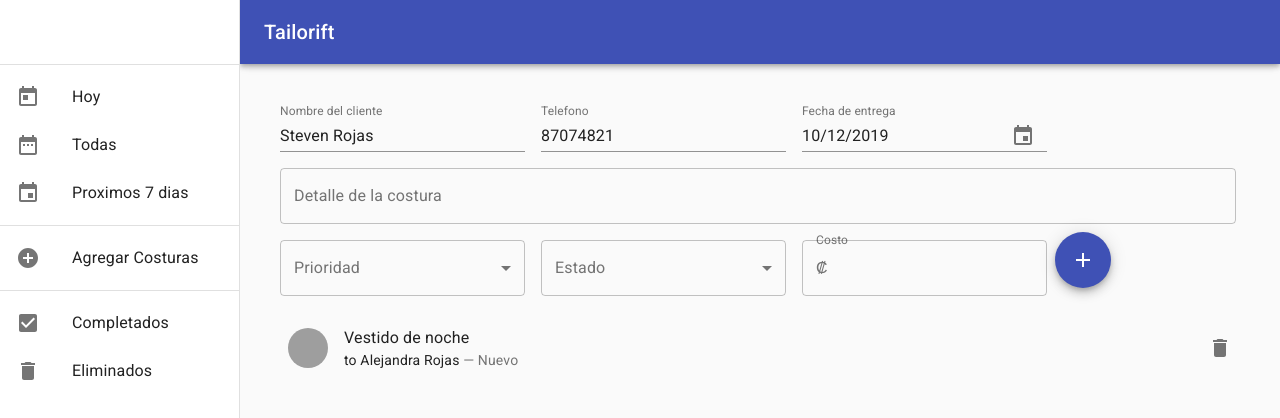
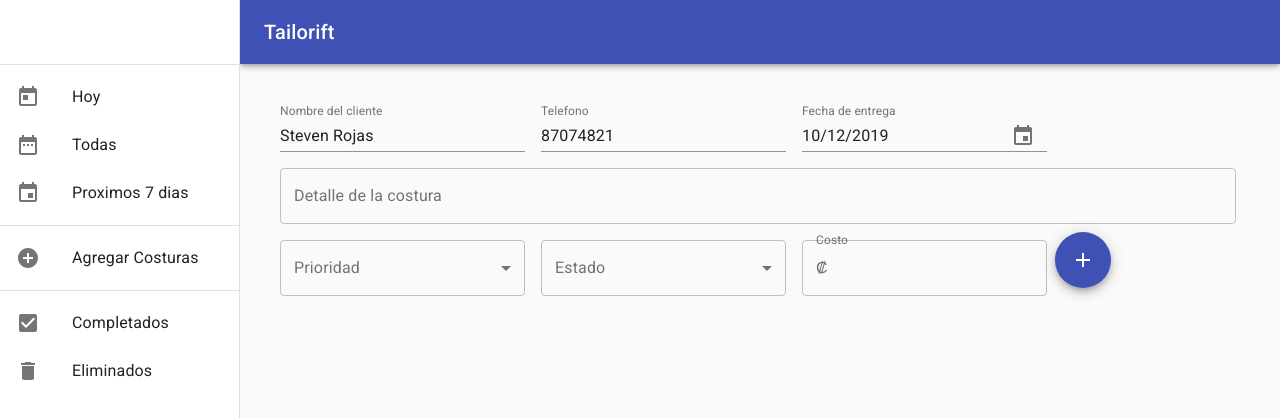
Before and after one commit to stvrjs120/tailorift, a React app: page / in a window 1280 px wide. Shown: the top 418 px of the page. Built offline with nearby package versions, Linux system fonts and the light colour scheme; grey boxes are pictures that could not be loaded.

Commit message:
Error adding seam

```diff
--- a/src/components/SeamRequest/SeamRequest.js
+++ b/src/components/SeamRequest/SeamRequest.js
@@ -46,7 +46,7 @@
   const classes = formStyles();
   const seams = props.seams;
   const client = props.client;
-  // console.log(seams);
+  console.log(seams);
   // console.log(client);
 
   return (
@@ -95,11 +95,11 @@
               }
             />
           </FormControl>
-          <Fab color="primary" aria-label="add">
+          <Fab onClick={props.seamAdded} color="primary" aria-label="add">
             <AddIcon />
           </Fab>
         </form>
-        <Seam seamList={seams} />
+        <Seam seamList={seams} clientName={client.clientName} />
       </Grid>
     </Grid>
   );
--- a/src/components/SeamRequest/Seams/Seam.js
+++ b/src/components/SeamRequest/Seams/Seam.js
@@ -12,14 +12,17 @@
 import DeleteIcon from "@material-ui/icons/Delete";
 
 const seam = props => {
+  const seams = props.seamList;
+  const clientName = props.clientName;
   return (
     <List component="nav" aria-label="secondary mailbox folders">
+      {seams.map(seam => {
         <ListItem alignItems="flex-start">
           <ListItemAvatar>
             <Avatar alt="Travis Howard" src="/static/images/avatar/2.jpg" />
           </ListItemAvatar>
           <ListItemText
-          primary="Vestido de noche"
+            primary={seam.detail}
             secondary={
               <React.Fragment>
                 <Typography
@@ -28,7 +31,7 @@
                   // className={classes.inline}
                   color="textPrimary"
                 >
-                to Alejandra Rojas
+                  {props.clientName}
                 </Typography>
                 {" — Nuevo"}
               </React.Fragment>
@@ -40,6 +43,7 @@
             </IconButton>
           </ListItemSecondaryAction>
         </ListItem>
+      })}
     </List>
   );
 };
--- a/src/containers/SeamBuilder/SeamBuilder.js
+++ b/src/containers/SeamBuilder/SeamBuilder.js
@@ -16,6 +16,7 @@
     },
     seams: [
       {
+        id: 1,
         detail: "Vestido de noche",
         priority: 10,
         state: 10,
@@ -40,7 +41,10 @@
   render() {
     return (
       <Auxiliar>
-        <SeamRequest client={this.state.client} seams={this.state.seams} />
+        <SeamRequest
+          client={this.state.client}
+          seams={this.state.seams}
+          seamAdded={this.addSeamHandler} />
       </Auxiliar>
     );
   }
```
Lines whose indentation alone changed are shown as unchanged.
